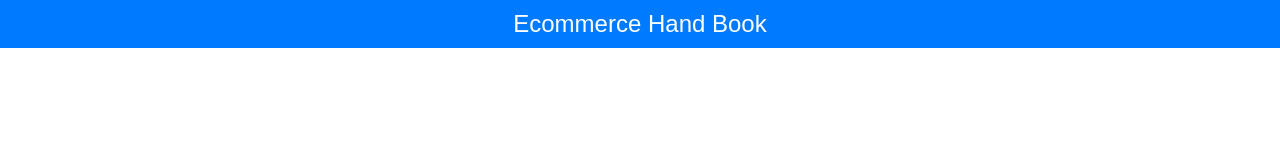
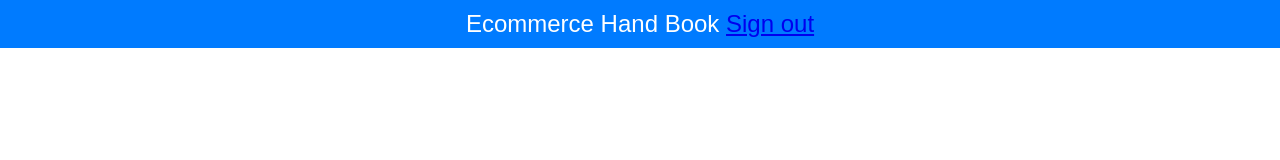
Before and after one commit to vtati/ecomhandbook, a plain HTML site: page index.html in a window 1280 px wide. Drawn offline with Linux system fonts and the light colour scheme.

Commit message:
Update index.html

```diff
--- a/index.html
+++ b/index.html
@@ -22,6 +22,12 @@
           // Show the content
             document.getElementById('content').style.display = 'block';
         }
+        function signOut() {
+          google.accounts.id.disableAutoSelect();
+
+          // Your sign-out logic goes here
+        }
+
 
     </script>
 
@@ -88,8 +94,11 @@
      data-shape="rectangular"
      data-logo_alignment="left">
     </div>
-    <div class="banner">Ecommerce Hand Book</div>
-    <div class="content" style="display:none;">
+    <div class="banner">
+        Ecommerce Hand Book
+        <a href="#" onclick="signOut();">Sign out</a>
+    </div>
+    <div id="content" style="display:none;">
         <div id="menu"></div>
     </div>
     <script>
```
